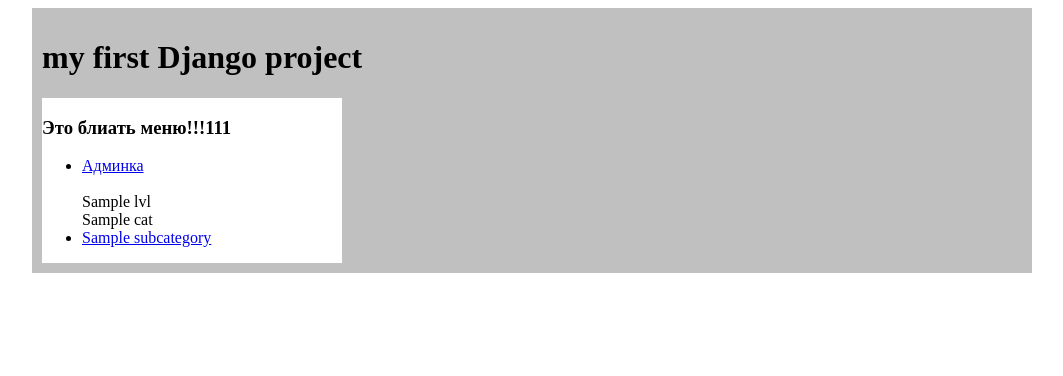
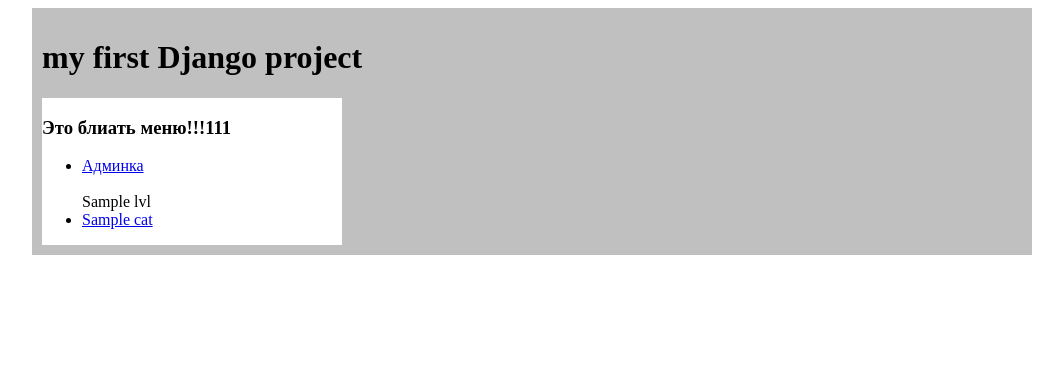
Before and after one commit to fdkitamory/DjangoSimpleCatalog, a Django app: template templates/base.html in a window 1280 px wide. Shown: the top 376 px of the page, without its empty margins (108-1171 px from the left). Run offline with Django 3.2, Linux system fonts and the light colour scheme; the template is opened without the code that fills it: most values are stand-ins (such as "Sample title", 1, 10 or a date in 2020); parts of the project's set-up code (start-up, migrations or seed data) failed here and were passed over.

Commit message:
ОНО ЖИВОЕ И ОНО РАБОТАЕТ! О_О

```diff
--- a/catalog/views.py
+++ b/catalog/views.py
@@ -18,7 +18,7 @@ def index(request):
     template = loader.get_template('index.html')
     context = Context({
         'items': items,
-        'categories': categories,
+        'categories': cat_tree_smooth(categories),
     })
     return HttpResponse(template.render(context))
 
--- a/templates/menu.html
+++ b/templates/menu.html
@@ -5,13 +5,11 @@
         <br />
         <br />
     </li>
+     {{ lvl }}
     {% for cat in categories %}
-        <div>{{ lvl }}</div>
-        <div>{{ cat }}</div>
-        {% for subcategory in sub %}
-            <li class="menu__item">
-
-                <a href="/{{ subcategory.slug }}/">{{ subcategory.name }}</a>
+       {% for key in cat %}
+            <li class="menu__item{% if cat.lvl > 0 %} sub{% endif %}">
+                <a href="/{{ cat.slug }}/">{{ cat.name }}</a>
             </li>
         {% endfor %}
     {% endfor %}
```
Also changed, not shown: catalog/category_utils.py (+4 -34 lines).
